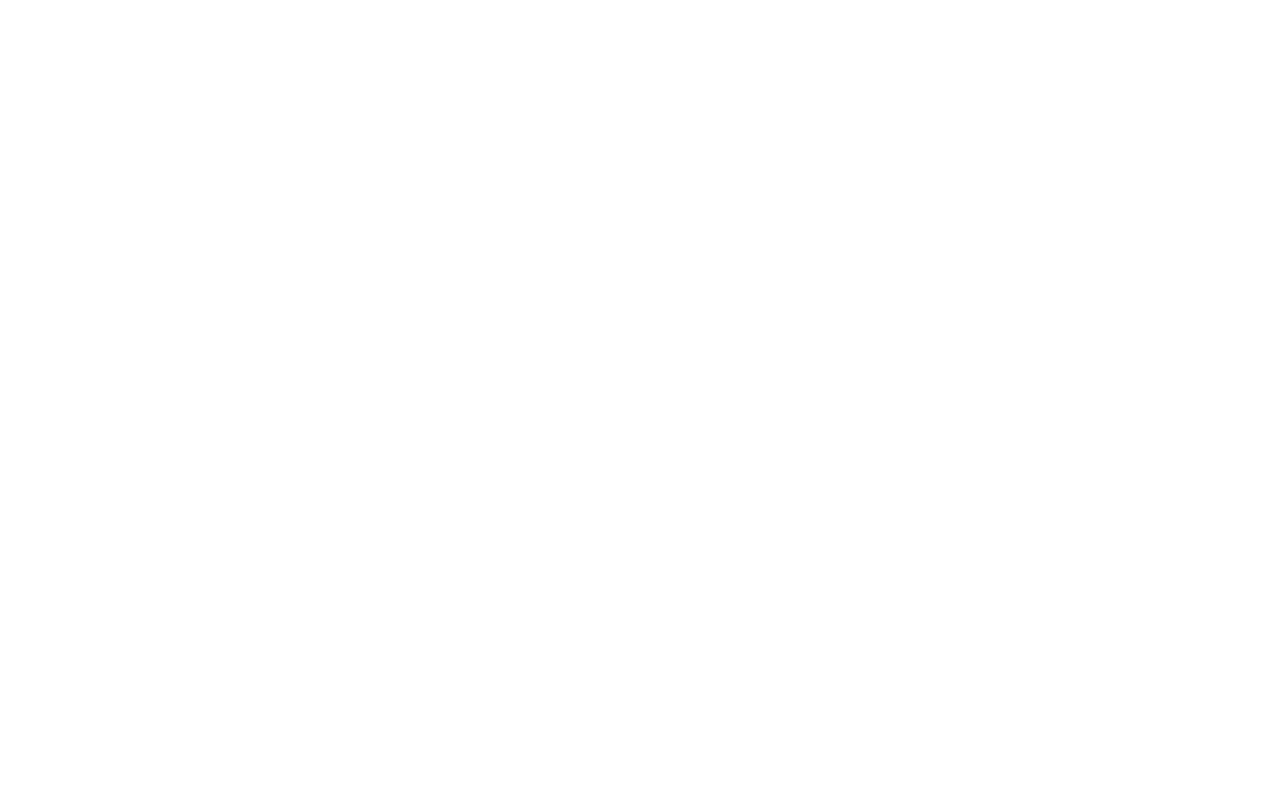
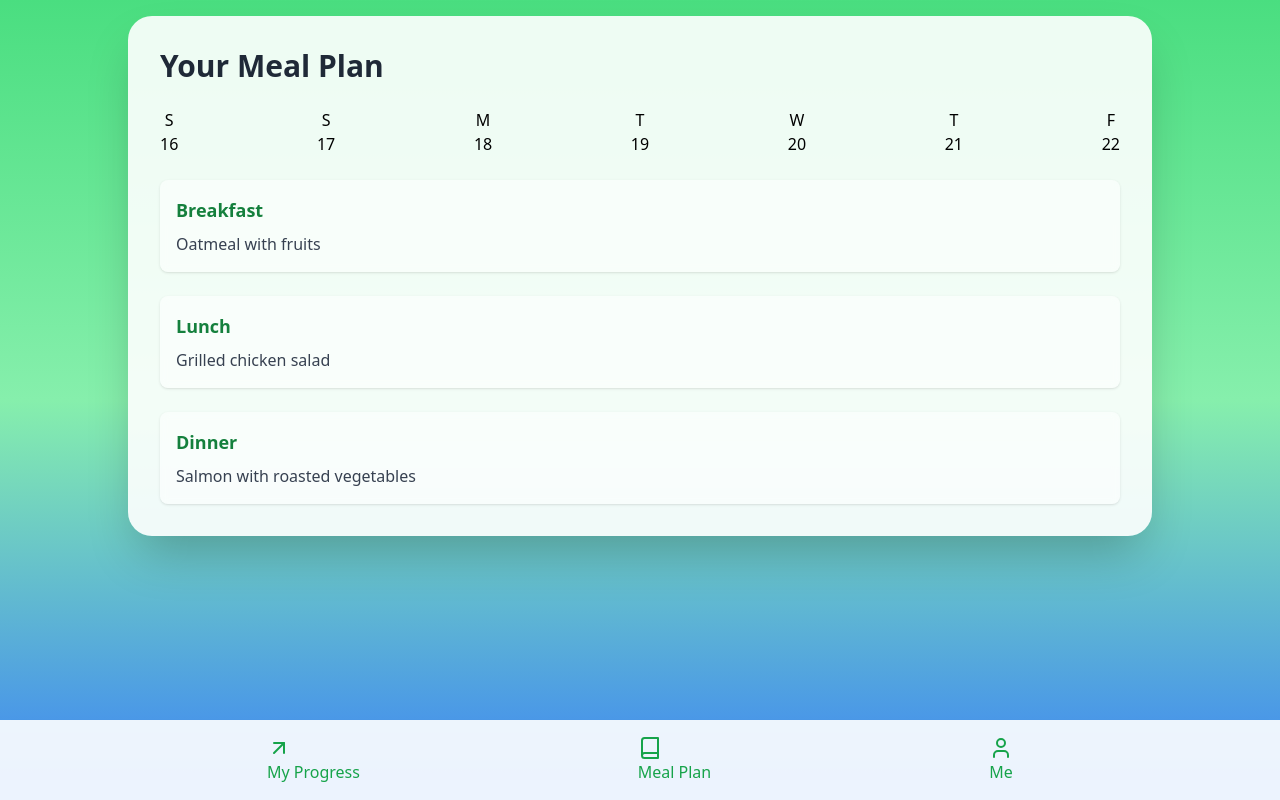
Before and after one commit to abdulkarim-mugisha/nutrai, a React (Create React App) app: page /meal-plan in a window 1280 px wide. Before the commit this address had no page. Built offline with nearby package versions, Linux system fonts and the light colour scheme.

Commit message:
meal plan page updated

```diff
--- a/src/App.js
+++ b/src/App.js
@@ -2,6 +2,7 @@
 import { BrowserRouter as Router, Routes, Route } from 'react-router-dom';
 import LandingPage from './landingPage.js';
 import DataCollection from './DataCollection.js';
+import MealPlanTab from './mealPlanTab.js';
 
 function App() {
   return (
@@ -9,6 +10,7 @@
       <Routes>
         <Route path="/" element={<LandingPage />} />
         <Route path="/data-collection" element={<DataCollection />} />
+        <Route path="/meal-plan" element={<MealPlanTab />} />
       </Routes>
     </Router>
   );
--- a/src/DataCollection.js
+++ b/src/DataCollection.js
@@ -30,7 +30,9 @@
       userData: formData
     };
     console.log('Health Data JSON:', JSON.stringify(healthData, null, 2));
-    alert('Your fitness journey begins now!');
+    window.location.href = '/meal-plan';
+    // Navigate to mealplan page
+
   };
 
   return (
@@ -257,12 +259,12 @@
               </div>
 
               <div>
-                <button
-                  type="submit"
-                  className="w-full py-4 px-6 border border-transparent rounded-lg shadow-sm text-lg font-medium text-white bg-gradient-to-r from-green-600 to-green-700 hover:from-green-700 hover:to-green-800 focus:outline-none focus:ring-2 focus:ring-offset-2 focus:ring-green-500 transition transform hover:-translate-y-1 hover:shadow-lg"
-                >
-                  Complete Health profile
-                </button>
+              <button
+  type="submit"
+  className="w-full py-4 px-6 border border-transparent rounded-lg shadow-sm text-lg font-medium text-white bg-gradient-to-r from-green-600 to-green-700 hover:from-green-700 hover:to-green-800 focus:outline-none focus:ring-2 focus:ring-offset-2 focus:ring-green-500 transition transform hover:-translate-y-1 hover:shadow-lg"
+>
+  Complete Health Profile
+</button>
               </div>
             </form>
           </div>
--- /dev/null
+++ b/src/mealPlanTab.js
@@ -0,0 +1,77 @@
+import React, { useState } from 'react';
+import { CalendarDays, ArrowUpRight, Book, User } from 'lucide-react';
+
+const MealPlanTab = () => {
+  const [currentDate, setCurrentDate] = useState(new Date());
+
+  const daysOfWeek = ['S', 'S', 'M', 'T', 'W', 'T', 'F'];
+  const mealTypes = ['Breakfast', 'Lunch', 'Dinner'];
+
+  // Dummy data for meal plan
+  const dummyMealPlan = {
+    Breakfast: 'Oatmeal with fruits',
+    Lunch: 'Grilled chicken salad',
+    Dinner: 'Salmon with roasted vegetables'
+  };
+
+  const generateWeekDays = () => {
+    const days = [];
+    for (let i = 0; i < 7; i++) {
+      const day = new Date(currentDate);
+      day.setDate(currentDate.getDate() - currentDate.getDay() + i);
+      days.push(day);
+    }
+    return days;
+  };
+
+  const weekDays = generateWeekDays();
+
+  return (
+    <div className="min-h-screen bg-gradient-to-b from-green-400 via-green-300 to-blue-500 flex flex-col">
+      <div className="flex-grow p-4">
+        <div className="bg-white bg-opacity-90 rounded-3xl shadow-2xl overflow-hidden max-w-5xl w-full mx-auto">
+          <div className="p-8">
+            <h1 className="text-3xl font-bold text-gray-800 mb-6">Your Meal Plan</h1>
+
+            <div className="flex justify-between items-center mb-6">
+              {weekDays.map((day, index) => (
+                <div key={index} className={`text-center ${day.getDate() === 24 ? 'bg-green-500 text-white rounded-full w-10 h-10 flex items-center justify-center' : ''}`}>
+                  <div className="font-medium">{daysOfWeek[index]}</div>
+                  <div className={`${day.getDate() === 24 ? 'font-bold' : ''}`}>{day.getDate()}</div>
+                </div>
+              ))}
+            </div>
+
+            <div className="space-y-6">
+              {mealTypes.map((mealType, index) => (
+                <div key={index} className="bg-white bg-opacity-50 backdrop-blur-sm rounded-lg p-4 shadow">
+                  <h2 className="font-bold text-lg mb-2 text-green-700">{mealType}</h2>
+                  <p className="text-gray-700">{dummyMealPlan[mealType]}</p>
+                </div>
+              ))}
+            </div>
+          </div>
+        </div>
+      </div>
+
+      <div className="bg-white bg-opacity-90 shadow-lg p-4">
+        <div className="max-w-5xl mx-auto flex justify-around">
+          <button className="text-center text-green-600 hover:text-green-800 transition">
+            <ArrowUpRight size={24} />
+            <div>My Progress</div>
+          </button>
+          <button className="text-center text-green-600 hover:text-green-800 transition">
+            <Book size={24} />
+            <div>Meal Plan</div>
+          </button>
+          <button className="text-center text-green-600 hover:text-green-800 transition">
+            <User size={24} />
+            <div>Me</div>
+          </button>
+        </div>
+      </div>
+    </div>
+  );
+};
+
+export default MealPlanTab;
```
